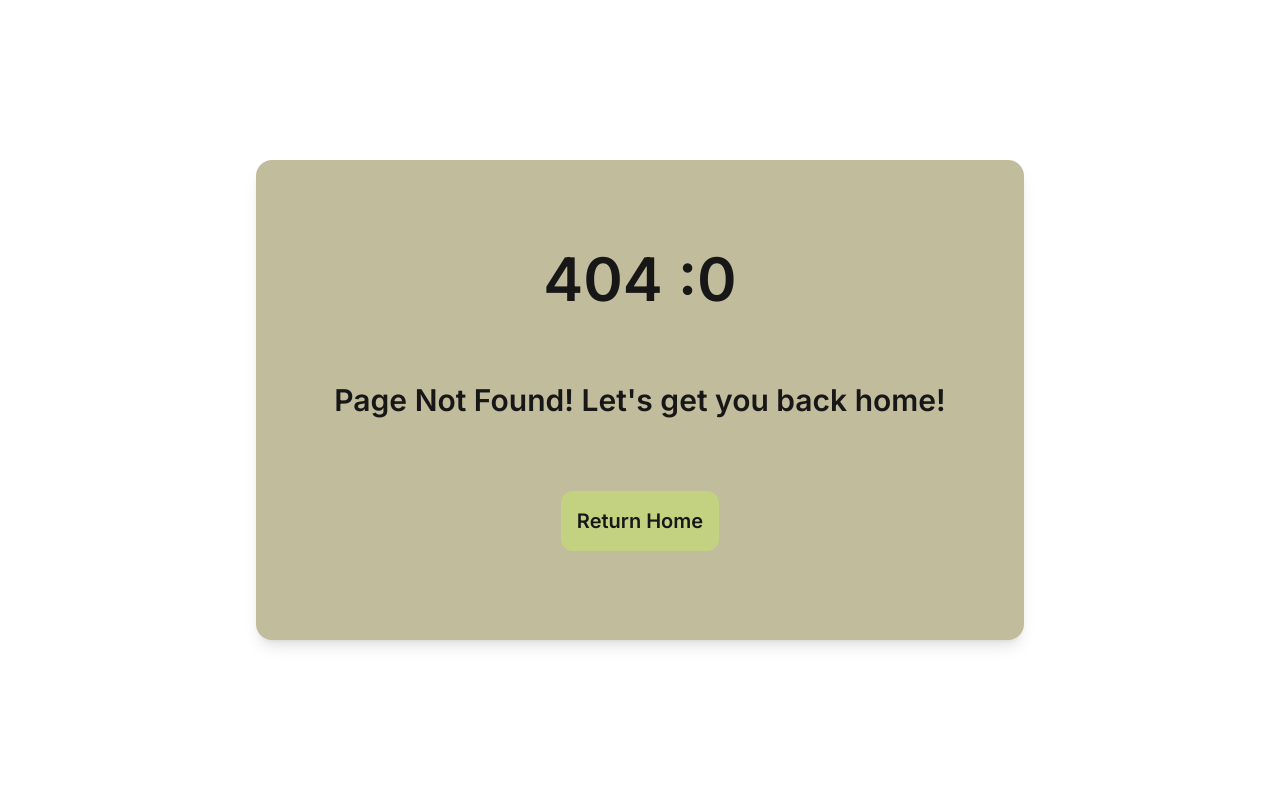
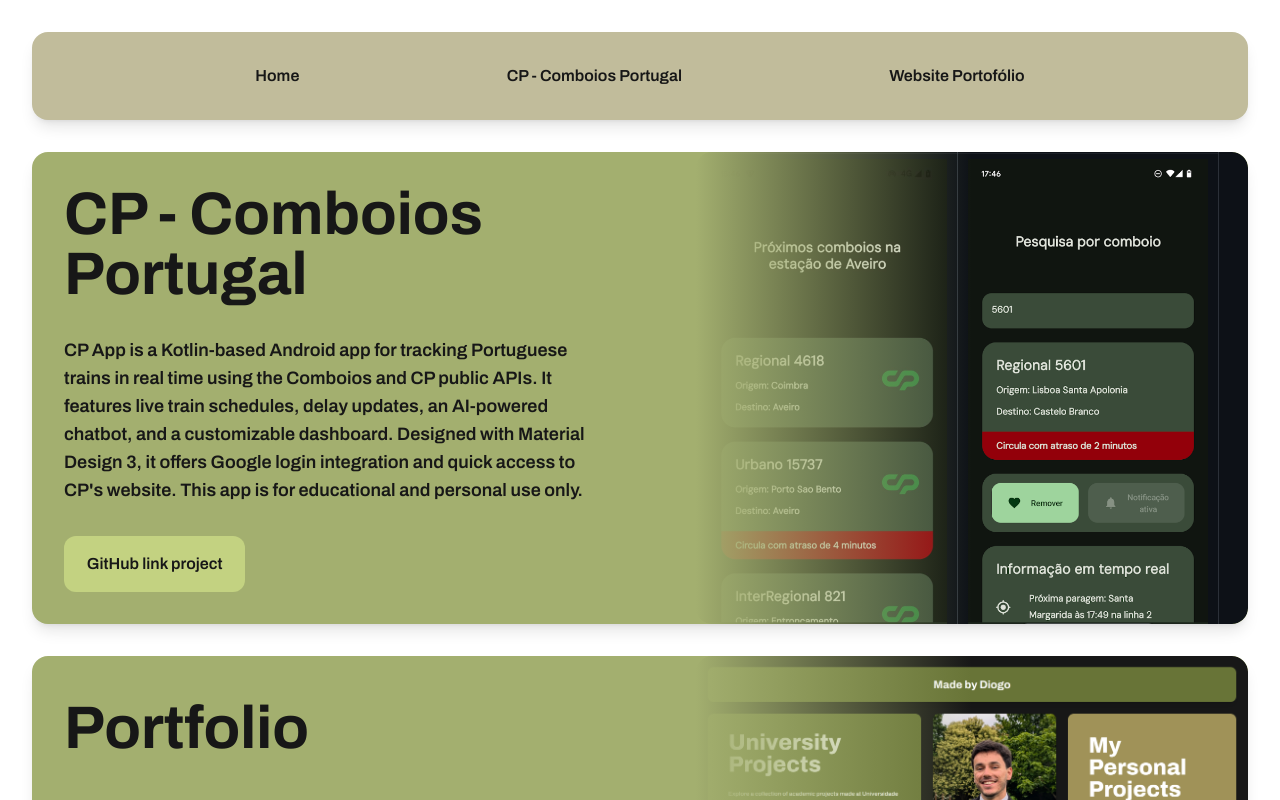
Before and after one commit to falcaodiogo/falcaodiogo.github.io, a Next.js app in the folder portfolio/: page /personal in a window 1280 px wide. Before the commit this address had no page. Shown: the top 800 px of the page. Built offline with nearby package versions, Linux system fonts and the light colour scheme.

Commit message:
New personal projects page

```diff
--- a/portfolio/app/components/projectsCard.tsx
+++ b/portfolio/app/components/projectsCard.tsx
@@ -8,7 +8,7 @@
   description,
   link,
   image,
-  bgColor = "bg-terciary",
+  bgColor = "bg-variant",
   buttonColor = "bg-primary",
 }: {
   name: string;
@@ -49,7 +49,7 @@
             height={400}
           />
           <div
-            className={`absolute inset-0 bg-gradient-to-r from-terciary via-transparent to-transparent`}
+            className={`absolute inset-0 bg-gradient-to-r from-variant via-transparent to-transparent`}
           ></div>
         </div>
       </div>
--- /dev/null
+++ b/portfolio/app/personal/page.tsx
@@ -0,0 +1,40 @@
+"use client";
+
+import PageWrapper from "../utils/pageWrapper";
+import NavBar from "../components/personalNavBar";
+import Portofolio from "../assets/portfolio/portofolio.png"
+import CP from "../assets/cp/cp.png"
+import ProjectsCard from "../components/projectsCard";
+import { Element } from "react-scroll";
+
+const UniversityPage = () => {
+  return (
+    <PageWrapper>
+      <nav className="font-archivo w-full p-4 space-y-4 md:space-y-8 md:pb-0 md:p-8">
+        <NavBar />
+      </nav>
+
+      <div className="font-archivo w-full p-4 space-y-4 md:space-y-8 md:p-8">
+        <Element name="cp">
+          <ProjectsCard
+            name="CP - Comboios Portugal"
+            description="CP App is a Kotlin-based Android app for tracking Portuguese trains in real time using the Comboios and CP public APIs. It features live train schedules, delay updates, an AI-powered chatbot, and a customizable dashboard. Designed with Material Design 3, it offers Google login integration and quick access to CP's website. This app is for educational and personal use only."
+            link="https://github.com/falcaodiogo/CP"
+            image={CP}
+          />
+        </Element>
+        <Element name="portofolio">
+          <ProjectsCard
+            name="Portfolio"
+            description="A personal portfolio website showcasing my projects, skills, and experience in software development. "
+            link="https://github.com/falcaodiogo/Projeto1-ICM"
+            image={Portofolio}
+            buttonColor="bg-secondary"
+          />
+        </Element>
+      </div>
+    </PageWrapper>
+  );
+};
+
+export default UniversityPage;
```
